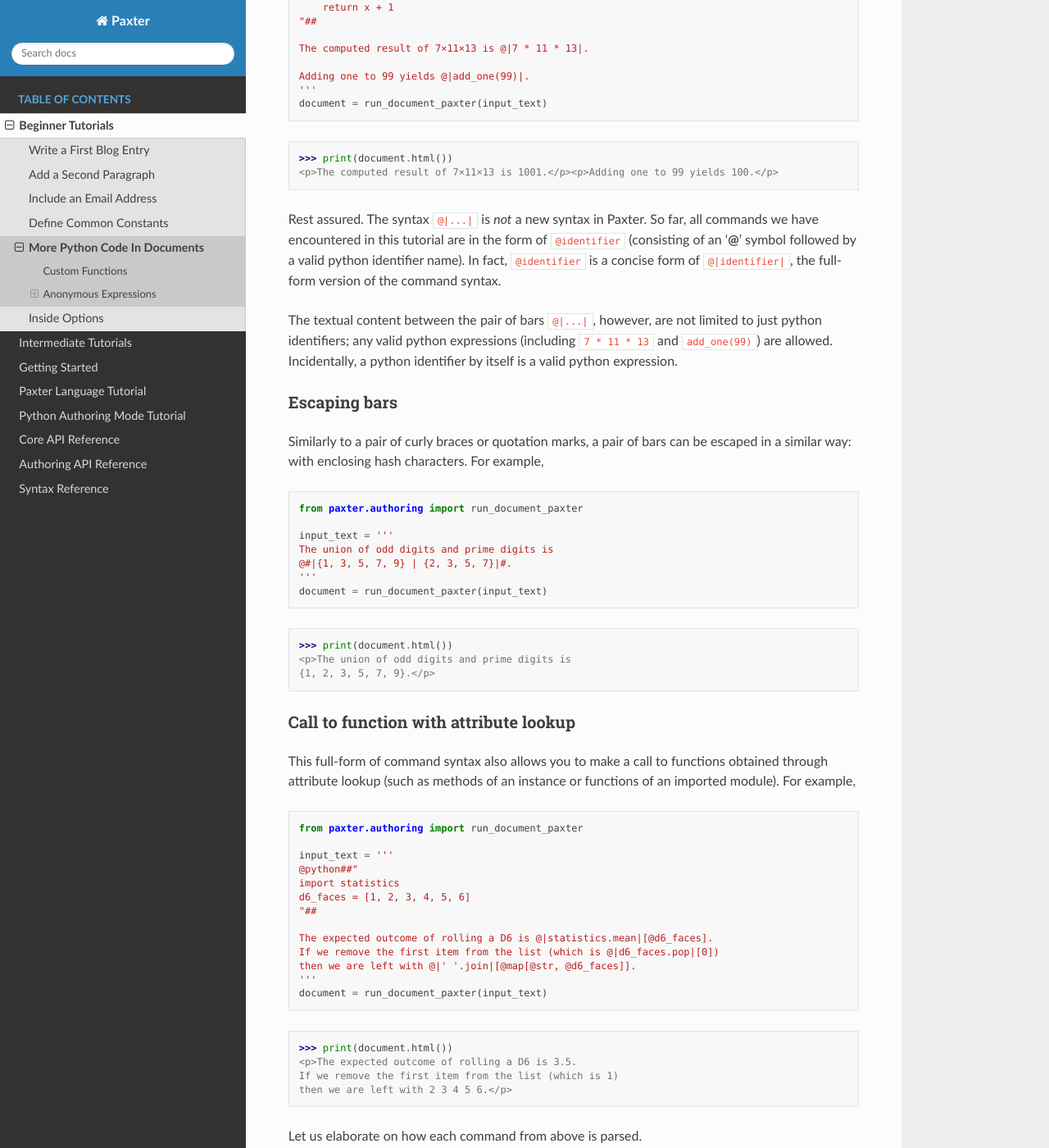
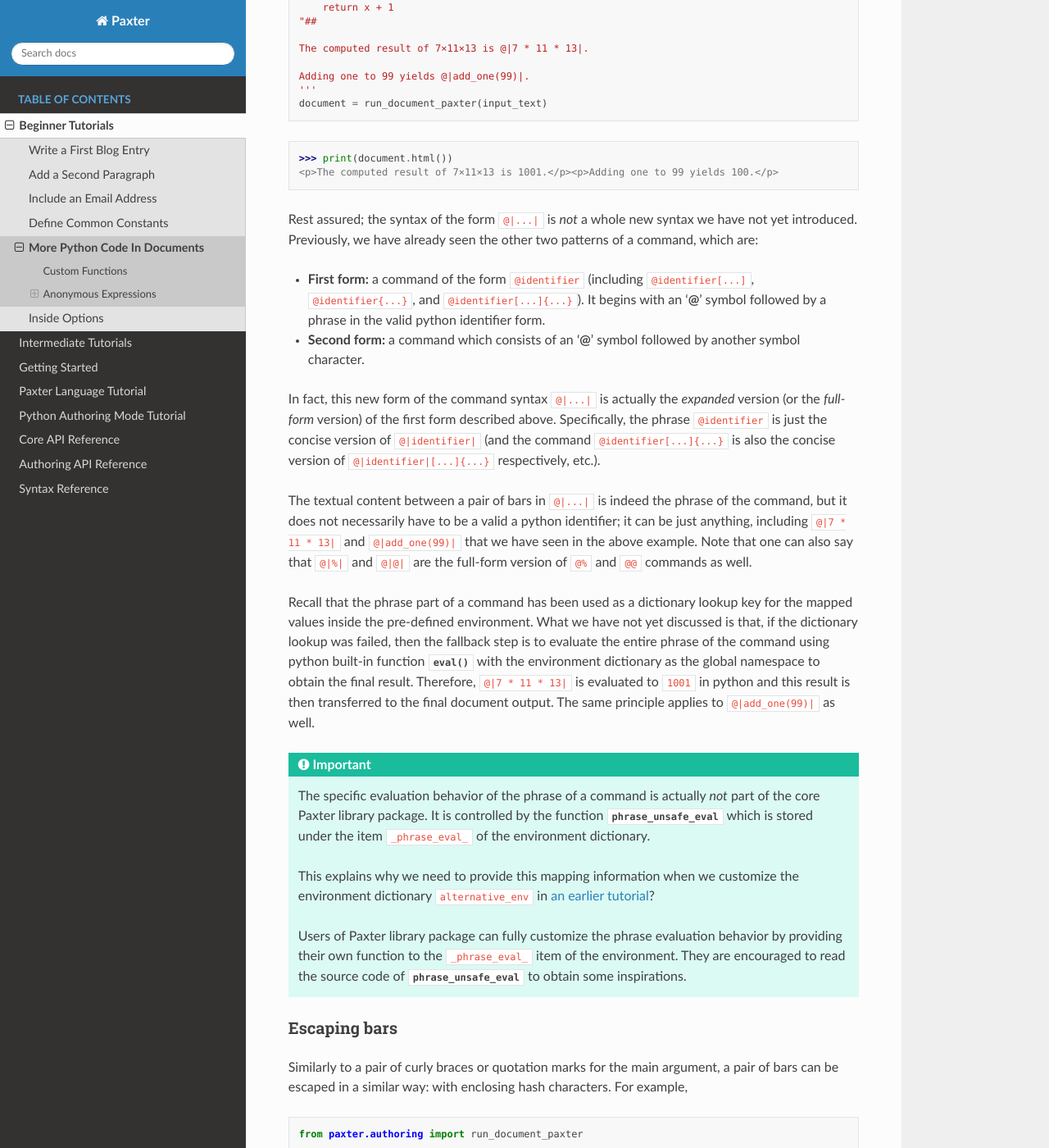
Before and after one commit to abhabongse/paxter, a Sphinx documentation site: the page built from docs/beginner-tutorials/more-python-code-in-documents.rst, in a window 1280 px wide and 1400 px high, scrolled down 1009 px. Shown: the whole window at 82% size. Built offline with Sphinx 7.4.7 and the Read the Docs theme 2.0.0, drawn with Linux system fonts in a browser that asks for light colours; the version number could not be read and is left out; some of the changed text lies outside the part shown.

Commit message:
Almost done with beginner tutorial, finished rewrite so far

```diff
--- a/docs/beginner-tutorials/define-common-constants.rst
+++ b/docs/beginner-tutorials/define-common-constants.rst
@@ -309,4 +309,4 @@
 
 .. code-block:: python
 
-   foo(["Natural numbers are {0, 1, 2, ...}."])
+   foo(Fragments(["Natural numbers are {0, 1, 2, ...}."]))
--- a/docs/beginner-tutorials/more-python-code-in-documents.rst
+++ b/docs/beginner-tutorials/more-python-code-in-documents.rst
@@ -67,27 +67,74 @@
    >>> print(document.html())
    <p>The computed result of 7×11×13 is 1001.</p><p>Adding one to 99 yields 100.</p>
 
-Rest assured.
-The syntax ``@|...|`` is *not* a new syntax in Paxter.
-So far, all commands we have encountered in this tutorial
-are in the form of ``@identifier``
-(consisting of an ‘**@**’ symbol
-followed by a valid python identifier name).
-In fact, ``@identifier`` is a concise form of ``@|identifier|``,
-the full-form version of the command syntax.
+Rest assured; the syntax of the form ``@|...|``
+is *not* a whole new syntax we have not yet introduced.
+Previously, we have already seen the other two patterns of a command,
+which are:
 
-The textual content between the pair of bars ``@|...|``, however,
-are not limited to just python identifiers;
-any valid python expressions
-(including ``7 * 11 * 13`` and ``add_one(99)``)
-are allowed.
-Incidentally, a python identifier by itself is a valid python expression.
+- **First form:** a command of the form ``@identifier``
+  (including ``@identifier[...]``, ``@identifier{...}``,
+  and ``@identifier[...]{...}``).
+  It begins with an ‘**@**’ symbol followed by a phrase
+  in the valid python identifier form.
+
+- **Second form:** a command which consists of an ‘**@**’ symbol
+  followed by another symbol character.
+
+In fact, this new form of the command syntax ``@|...|``
+is actually the *expanded* version (or the *full-form* version)
+of the first form described above.
+Specifically, the phrase ``@identifier``
+is just the concise version of ``@|identifier|``
+(and the command ``@identifier[...]{...}`` is also
+the concise version of ``@|identifier|[...]{...}``
+respectively, etc.).
+
+The textual content between a pair of bars in ``@|...|``
+is indeed the phrase of the command,
+but it does not necessarily have to be a valid a python identifier;
+it can be just anything,
+including ``@|7 * 11 * 13|`` and ``@|add_one(99)|``
+that we have seen in the above example.
+Note that one can also say that ``@|%|`` and ``@|@|``
+are the full-form version of ``@%`` and ``@@`` commands as well.
+
+Recall that the phrase part of a command has been used
+as a dictionary lookup key for the mapped values
+inside the pre-defined environment.
+What we have not yet discussed is that,
+if the dictionary lookup was failed,
+then the fallback step is to evaluate the entire phrase of the command
+using python built-in function :func:`eval`
+with the environment dictionary as the global namespace
+to obtain the final result.
+Therefore, ``@|7 * 11 * 13|`` is evaluated to ``1001`` in python
+and this result is then transferred to the final document output.
+The same principle applies to ``@|add_one(99)|`` as well.
+
+.. important::
+
+   The specific evaluation behavior of the phrase of a command
+   is actually *not* part of the core Paxter library package.
+   It is controlled by the function
+   :func:`phrase_unsafe_eval <paxter.authoring.standards.phrase_unsafe_eval>`
+   which is stored under the item ``_phrase_eval_`` of the environment dictionary.
+
+   This explains why we need to provide this mapping information
+   when we customize the environment dictionary ``alternative_env`` in
+   :ref:`an earlier tutorial <beginner-tutorials/write-a-first-blog-entry:Understanding Environments>`?
+
+   Users of Paxter library package can fully customize the phrase evaluation behavior
+   by providing their own function to the ``_phrase_eval_`` item of the environment.
+   They are encouraged to read the source code of
+   :func:`phrase_unsafe_eval <paxter.authoring.standards.phrase_unsafe_eval>`
+   to obtain some inspirations.
 
 
 Escaping bars
 -------------
 
-Similarly to a pair of curly braces or quotation marks,
+Similarly to a pair of curly braces or quotation marks for the main argument,
 a pair of bars can be escaped in a similar way:
 with enclosing hash characters.
 For example,
@@ -160,3 +207,4 @@
    we need to refer to it using command syntax.
    Hence, an ‘**@**’ symbol in front of the identifier ``d6_faces``
    from the command ``@|statistics.mean|[@d6_faces]`` is required, etc.
+   The next page will discuss this in further details.
--- a/docs/conf.py
+++ b/docs/conf.py
@@ -43,6 +43,7 @@
     'sphinx.ext.viewcode',
     'sphinx.ext.todo',
     'sphinx.ext.intersphinx',
+    'sphinx.ext.autosectionlabel',
     'recommonmark',
 ]
 
@@ -75,6 +76,7 @@
 
 # -- Extension configuration -------------------------------------------------
 
+autosectionlabel_prefix_document = True
 autodoc_member_order = 'bysource'
 intersphinx_mapping = {'python': ('https://docs.python.org/3', None)}
 lexers['paxter'] = TextLexer()  # TODO: implement lexer and replace this
```
Also changed, not shown: other parts of docs/beginner-tutorials/more-python-code-in-documents.rst (+1 -1 lines).
